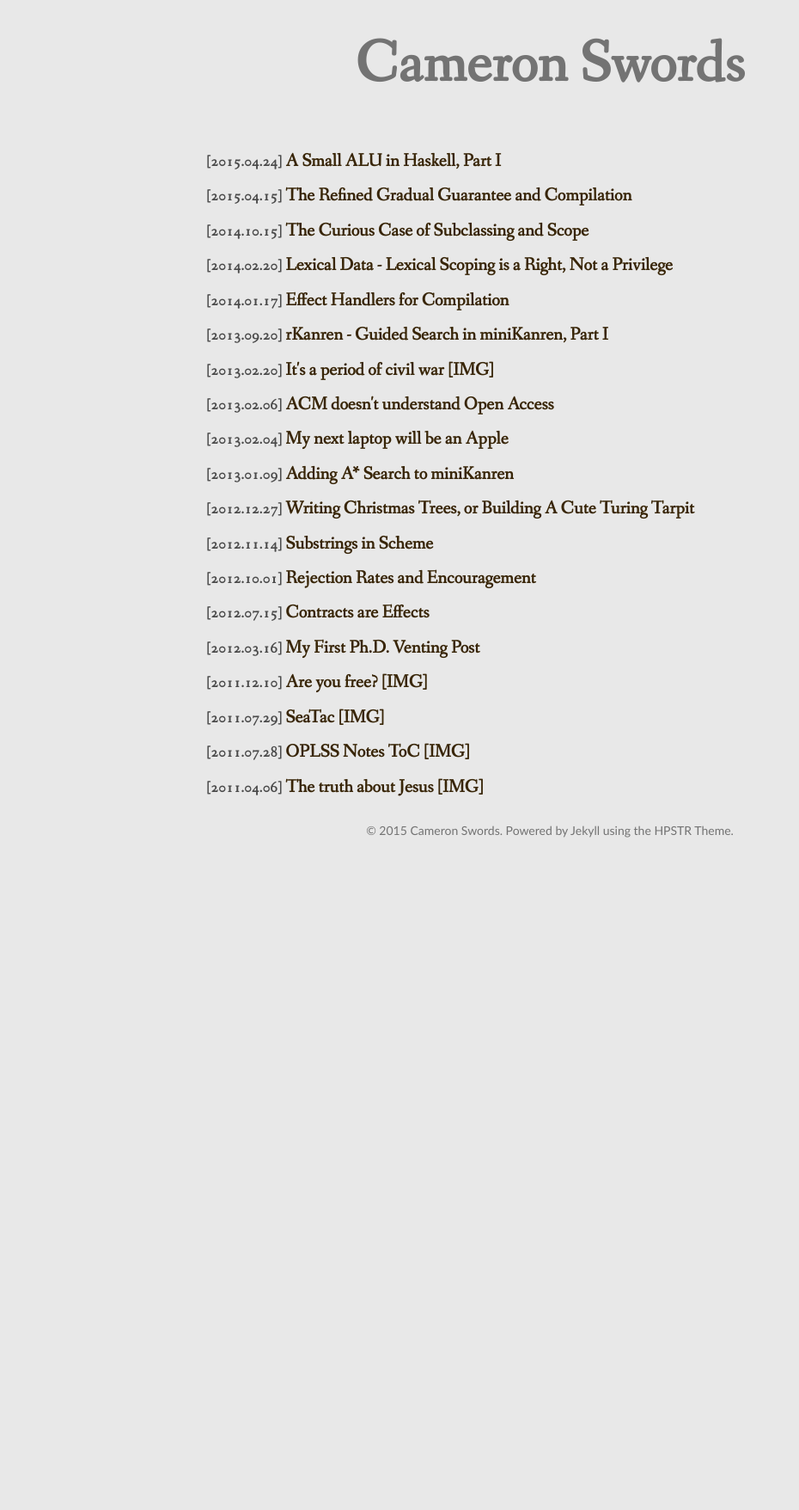
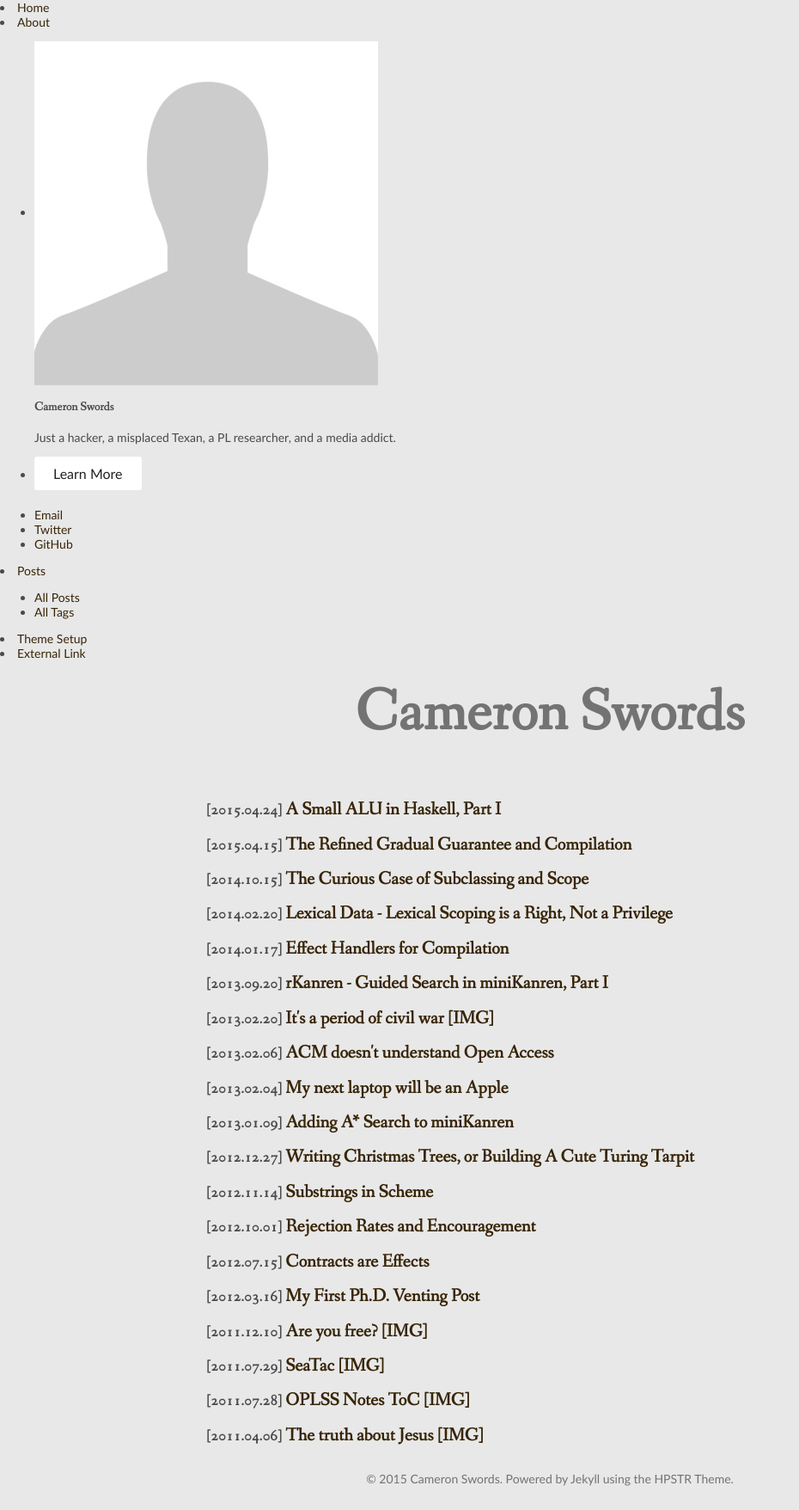
Before and after one commit to cgswords/cgswords.github.io, a Jekyll site: the page built from index.html, in a window 1280 px wide. Shown: the whole page at 86% size, without its empty margins (0-930 px from the left). Built offline with Jekyll 4.4.1, drawn with Linux system fonts in a browser that asks for light colours; nearby versions of some CDN libraries; some web fonts are replaced; the list of posts is cut into pages by our own code; before the commit the page ends 1002 px from its top, so only the background shows below that.

Commit message:
What does this do

```diff
--- a/_includes/navigation.html
+++ b/_includes/navigation.html
@@ -1,4 +1,3 @@
-	<ul class="dl-menu">
 		<li><a href="{{ site.url }}/">Home</a></li>
 		<li>
 			<a href="#">About</a>
@@ -56,4 +55,3 @@
 	    {% endif %}
 	    <li><a href="{{ domain }}{{ link.url }}" {% if link.url contains 'http' %}target="_blank"{% endif %}>{{ link.title }}</a></li>
 	  {% endfor %}
-	</ul><!-- /.dl-menu -->
```
